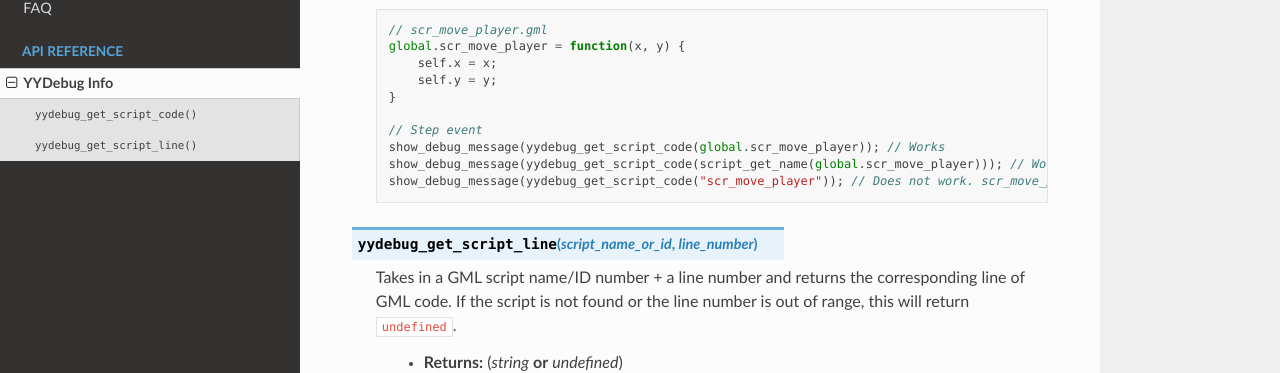
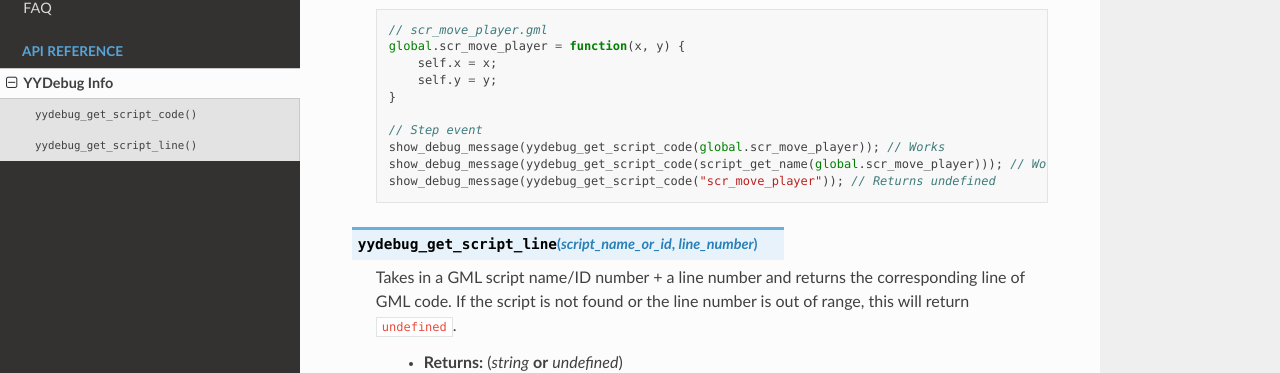
Before and after one commit to pixel-coffee/yydebuginfodocs, a Sphinx documentation site: the page built from docs/source/yydebug_info.rst, in a window 1280 px wide and 900 px high, scrolled down 954 px. Shown: the part 169-542 px from the top of the window. Built offline with Sphinx 7.4.7 and the Read the Docs theme 2.0.0, drawn with Linux system fonts in a browser that asks for light colours.

Commit message:
Update yydebug_info.rst

```diff
--- a/docs/source/yydebug_info.rst
+++ b/docs/source/yydebug_info.rst
@@ -55,7 +55,7 @@ YYDebug Info
         // Step event
         show_debug_message(yydebug_get_script_code(global.scr_move_player)); // Works
         show_debug_message(yydebug_get_script_code(script_get_name(global.scr_move_player))); // Works
-        show_debug_message(yydebug_get_script_code("scr_move_player")); // Does not work. scr_move_player is the name of a variable, not a function
+        show_debug_message(yydebug_get_script_code("scr_move_player")); // Returns undefined
 
 .. py:function:: yydebug_get_script_line(script_name_or_id, line_number)
 
```
